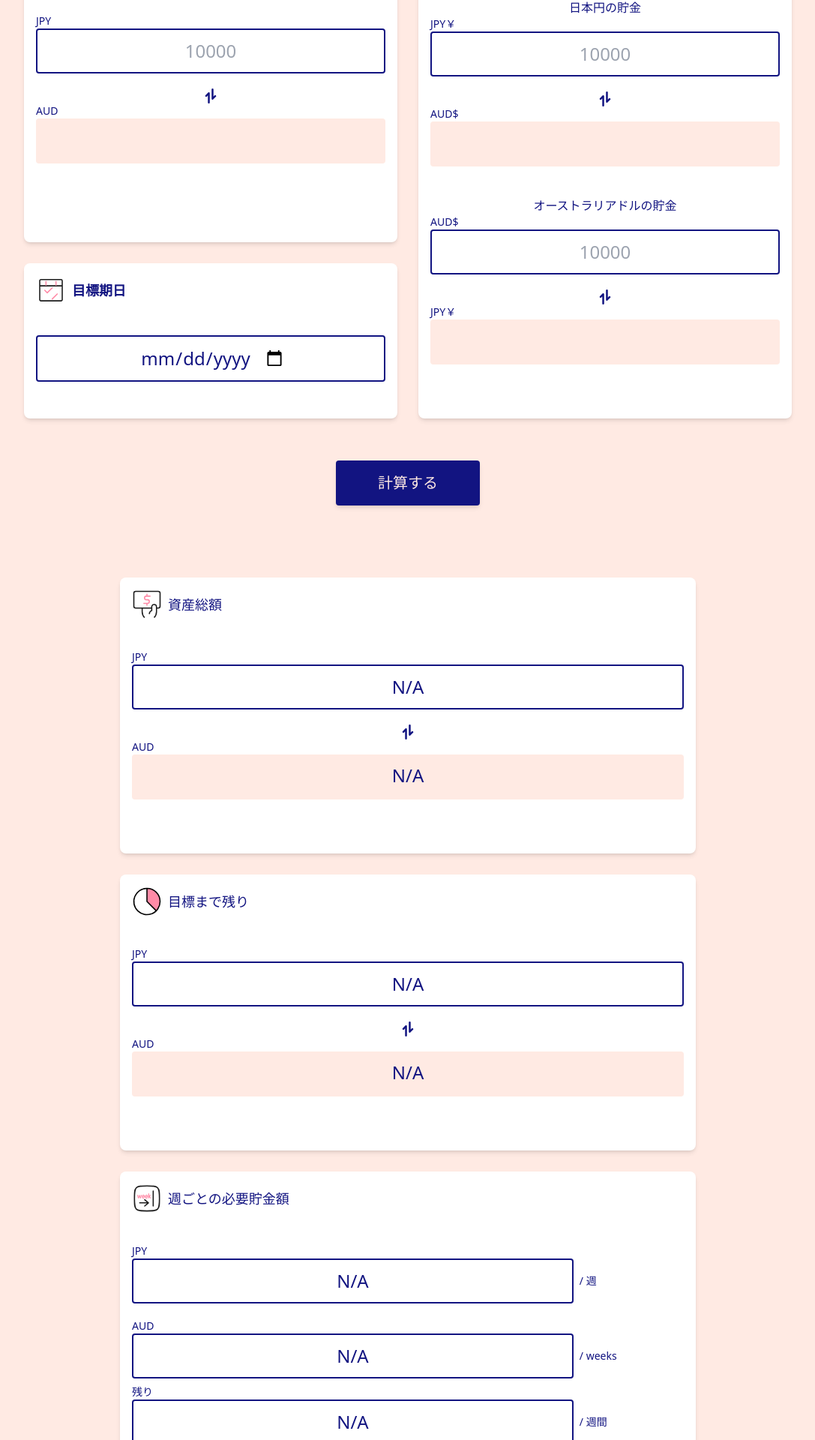
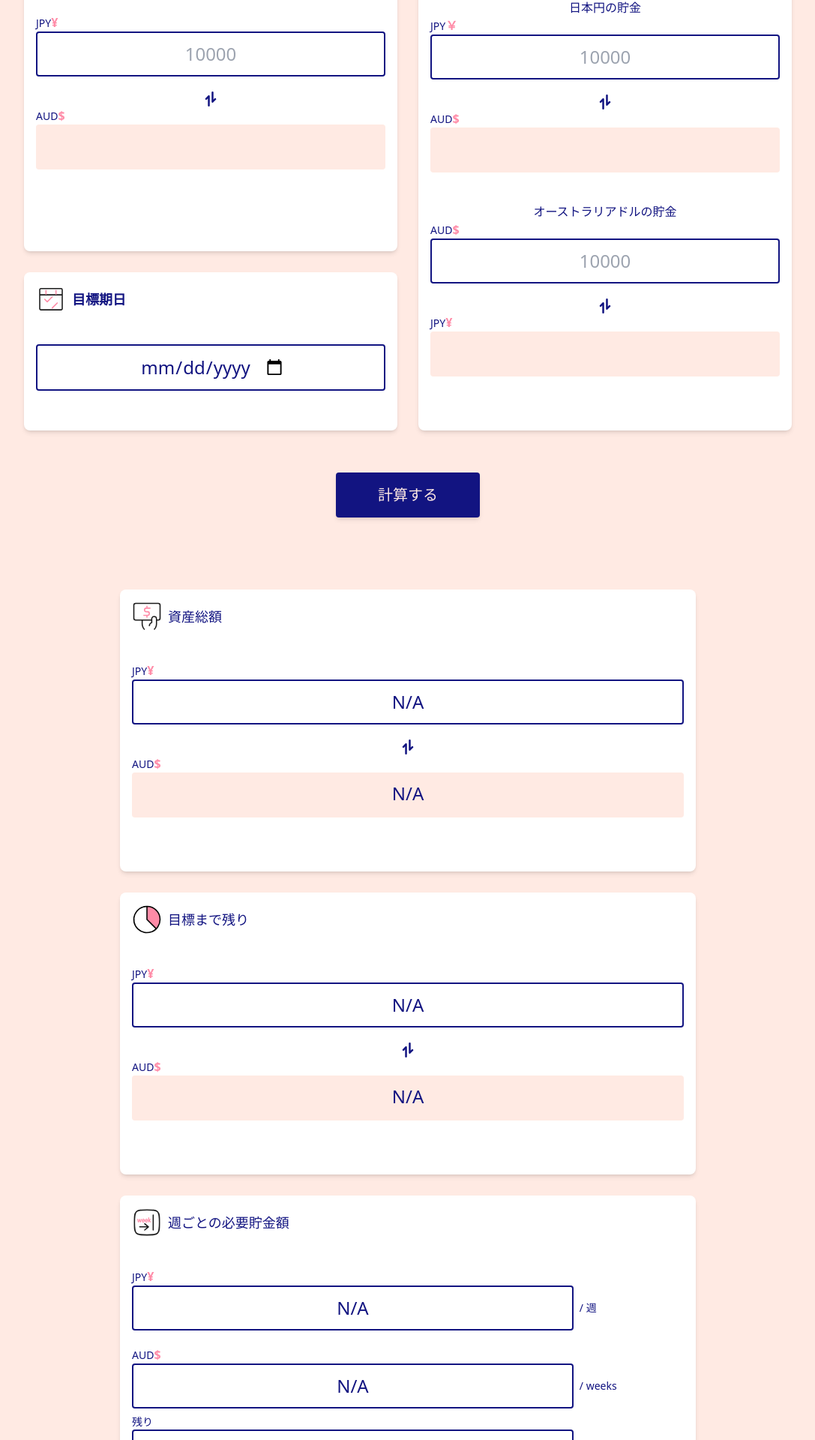
Before and after one commit to Arilifecom/saving-up, a Next.js app: page / in a window 1280 px wide. Shown: the part 436-2356 px from the top of the page at 75% size, without its empty margins (96-1183 px from the left). Built offline with nearby package versions, Linux system fonts and the light colour scheme; no server answers; a web font is replaced by a local one.

Commit message:
💄 Adding currency mark

```diff
--- a/src/components/InputArea.jsx
+++ b/src/components/InputArea.jsx
@@ -28,7 +28,9 @@
             <h2 className="text-lg ml-2 font-semibold">目標金額</h2>
           </div>
           <div className="mb-5">
-            <p>JPY</p>
+            <p>
+              JPY<span className="font-bold text-base text-primary">¥</span>
+            </p>
             <input
               className="w-full border-[2px] rounded py-3 text-center text-2xl"
               type="number"
@@ -39,7 +41,9 @@
           </div>
           <ExchangeIcon className={"w-5 h-5 mx-auto"} />
           <div className="mb-14">
-            <p>AUD</p>
+            <p>
+              AUD<span className="font-bold text-base text-primary">$</span>
+            </p>
             <p className="w-full h-[60px] bg-pink rounded py-3 text-center text-2xl">
               {targetAUD}
             </p>
@@ -53,7 +57,9 @@
           </div>
           <p className="text-center md:text-base">日本円の貯金</p>
           <div className="mb-5">
-            <p>JPY￥</p>
+            <p>
+              JPY<span className="font-bold text-base text-primary">￥</span>
+            </p>
             <input
               className="w-full border-[2px] rounded py-3 text-center text-2xl"
               type="number"
@@ -64,7 +70,9 @@
           </div>
           <ExchangeIcon className={"w-5 h-5 mx-auto"} />
           <div className="mb-10">
-            <p>AUD$</p>
+            <p>
+              AUD<span className="font-bold text-base text-primary">$</span>
+            </p>
             <p className="w-full h-[60px] bg-pink rounded py-3 text-center text-2xl">
               {exchangeJPYtoAUD}
             </p>
@@ -73,7 +81,9 @@
           <div className="mb-14">
             <p className="text-center md:text-base">オーストラリアドルの貯金</p>
             <div className="mb-5">
-              <p>AUD$</p>
+              <p>
+                AUD<span className="font-bold text-base text-primary">$</span>
+              </p>
               <input
                 className="w-full border-[2px] rounded py-3 text-center text-2xl"
                 type="number"
@@ -84,7 +94,9 @@
             </div>
             <ExchangeIcon className={"w-5 h-5 mx-auto"} />
             <div>
-              <p>JPY￥</p>
+              <p>
+                JPY<span className="font-bold text-base text-primary">¥</span>
+              </p>
               <p className="w-full h-[60px] bg-pink rounded py-3 text-center text-2xl">
                 {exchangeAUDtoJPY}
               </p>
--- a/src/components/ResultArea.jsx
+++ b/src/components/ResultArea.jsx
@@ -29,14 +29,18 @@
           <h2 className="text-lg ml-2">資産総額</h2>
         </div>
         <div className="mb-5">
-          <p>JPY</p>
+          <p>
+            JPY<span className="font-bold text-base text-primary">¥</span>
+          </p>
           <p className="w-full border-[2px] rounded py-3 text-center text-2xl">
             {formatNumber(savingAmountJPY)}
           </p>
         </div>
         <ExchangeIcon className={"w-5 h-5 mx-auto"} />
         <div className="mb-14">
-          <p>AUD</p>
+          <p>
+            AUD<span className="font-bold text-base text-primary">$</span>
+          </p>
           <p className="w-full h-[60px] bg-pink rounded py-3 text-center text-2xl">
             {formatNumber(savingAmountAUD)}
           </p>
@@ -48,14 +52,18 @@
           <h2 className="text-lg ml-2">目標まで残り</h2>
         </div>
         <div className="mb-5">
-          <p>JPY</p>
+          <p>
+            JPY<span className="font-bold text-base text-primary">¥</span>
+          </p>
           <p className="w-full border-[2px] rounded py-3 text-center text-2xl">
             {formatNumber(remainingJPY)}
           </p>
         </div>
         <ExchangeIcon className={"w-5 h-5 mx-auto"} />
         <div className="mb-14">
-          <p>AUD</p>
+          <p>
+            AUD<span className="font-bold text-base text-primary">$</span>
+          </p>
           <p className="w-full h-[60px] bg-pink rounded py-3 text-center text-2xl">
             {formatNumber(remainingAUD)}
           </p>
@@ -68,7 +76,9 @@
           <h2 className="text-lg ml-2">週ごとの必要貯金額</h2>
         </div>
         <div className="mb-5">
-          <p>JPY</p>
+          <p>
+            JPY<span className="font-bold text-base text-primary">¥</span>
+          </p>
           <div className="flex items-center">
             <p className="w-[80%] border-[2px] rounded py-3 text-center text-2xl">
               {formatNumber(weeklyTargetJPY)}
@@ -77,7 +87,9 @@
           </div>
         </div>
         <div className="mb-2">
-          <p>AUD</p>
+          <p>
+            AUD<span className="font-bold text-base text-primary">$</span>
+          </p>
           <div className="flex items-center">
             <p className="w-[80%] border-[2px] rounded py-3 text-center text-2xl">
               {formatNumber(weeklyTargetAUD)}
```
